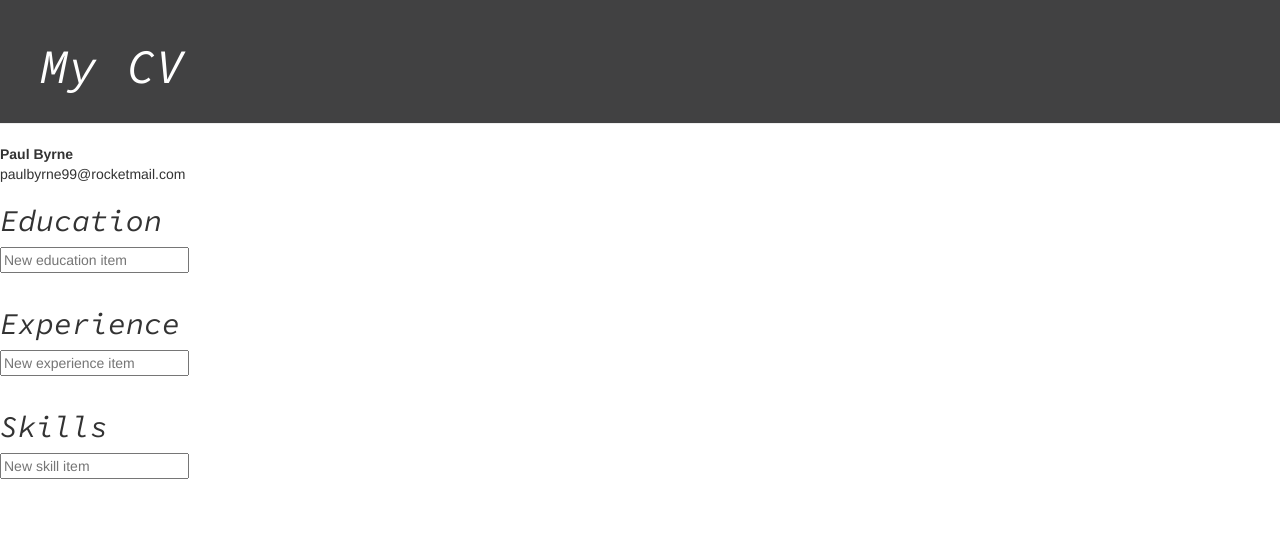
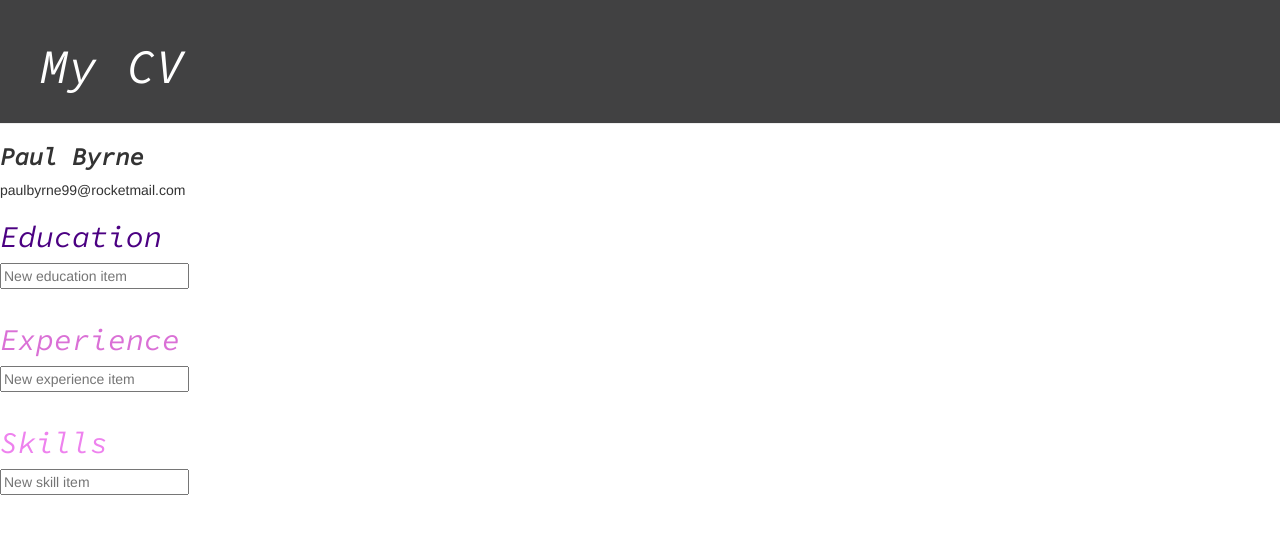
Before and after one commit to PaulB99/Python-web-app, a Django app: page /cv/ in a window 1280 px wide. Shown: the top 534 px of the page. Run offline with Django 3.2, Linux system fonts and the light colour scheme; data that the repository does not hold is empty; some libraries are stand-ins or nearby versions.

Commit message:
css chma
nges on html because css wasn't playing ball

```diff
--- a/mysite/CV/static/css/cv_stylesheet.css
+++ b/mysite/CV/static/css/cv_stylesheet.css
@@ -26,15 +26,6 @@ h1, h2, h3, h4 {
     font-size: 26pt;
     margin-right: 20px;
     }
-.edu {
-    color: tomato;
-}
-.ski {
-    color: aqua;
-}
-.exp {
-    color : lawngreen;
-}
 .body {
     padding-left: 20px;
 }
--- a/mysite/CV/templates/cv_base.html
+++ b/mysite/CV/templates/cv_base.html
@@ -18,9 +18,9 @@
             </div>
 
             <div class= "title">
-                <b>
+                <h3><b>
                     Paul Byrne
-                </b>
+                </b></h3>
             </div>
 
             <div>
@@ -28,7 +28,7 @@
             </div>
 
             <div>
-                <h2><edu>Education</edu></h2>
+                <h2 style = "color:indigo;">Education</h2>
             </div>
             <form method="POST">
                 <input name="ed_item_text" id="id_new_ed_item" placeholder="New education item" />
@@ -41,7 +41,7 @@
             </table>
 
             <div>
-                    <h2><exp>Experience</exp></h2>
+                <h2 style = "color:orchid;">Experience</h2>
             </div>
             <form method="POST">
                 <input name="ex_item_text" id="id_new_ex_item" placeholder="New experience item" />
@@ -54,7 +54,7 @@
             </table>
 
             <div>
-                <h2><ski>Skills</ski></h2>
+                <h2 style = "color:violet;">Skills</h2>
             </div>
             <form method="POST">
                 <input name="sk_item_text" id="id_new_sk_item" placeholder="New skill item" />
```
